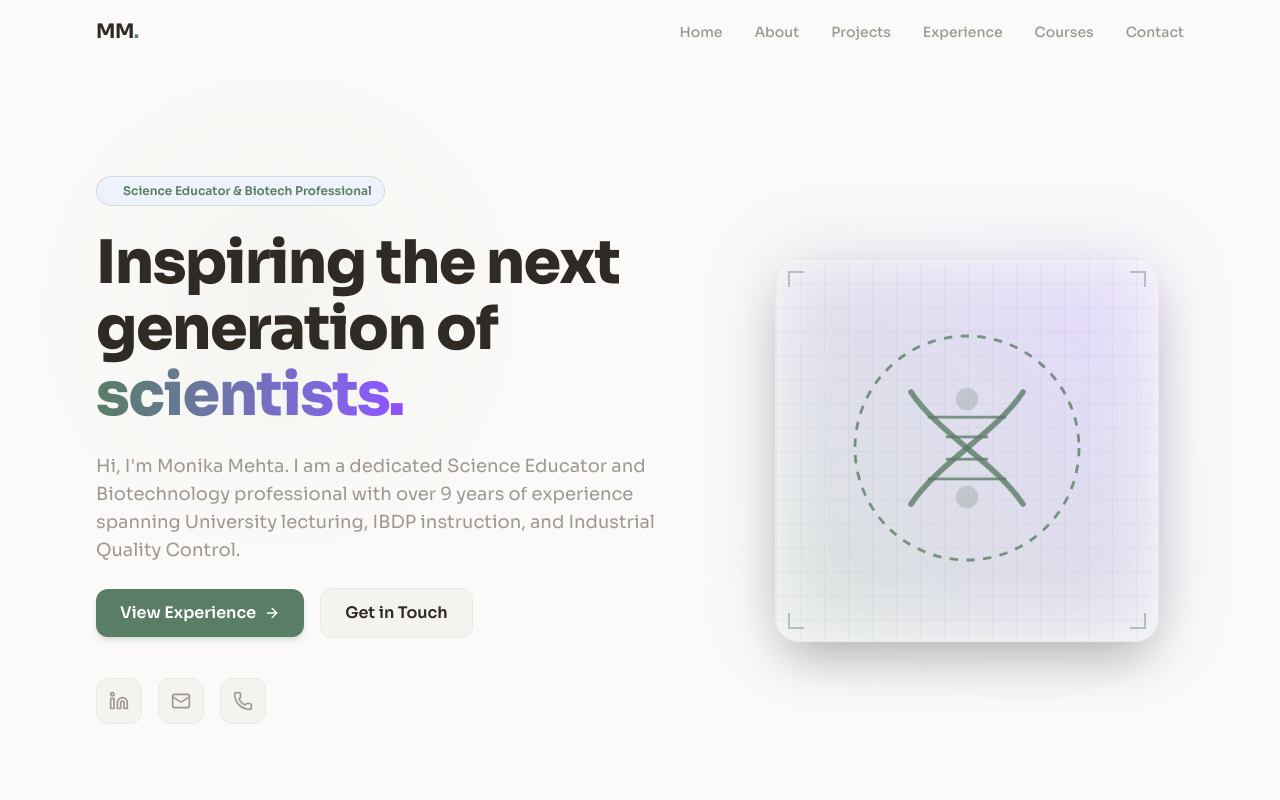
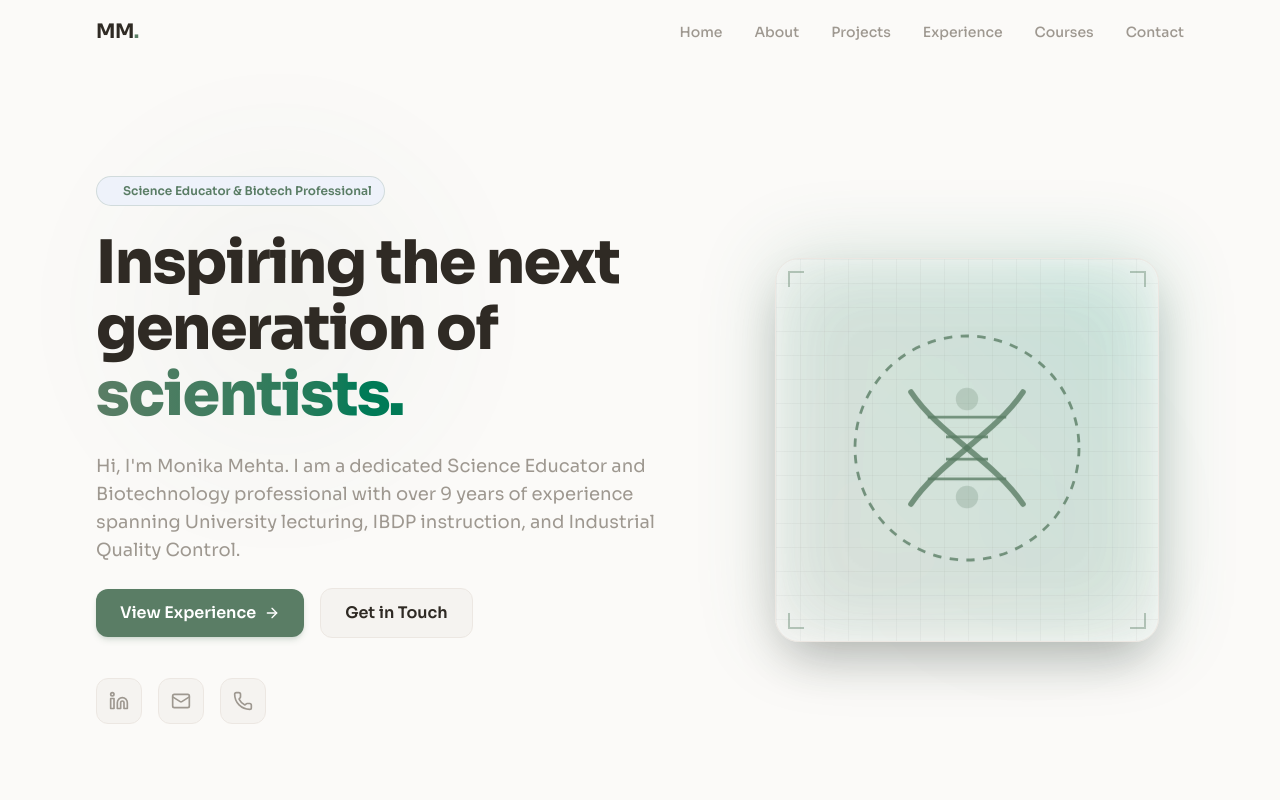
Before and after one commit to monikamehta610/monikamehta, a Next.js app: page / in a window 1280 px wide. Shown: the top 800 px of the page. Built offline with nearby package versions, Linux system fonts and the light colour scheme.

Commit message:
style: replace neon violet gradients with warm green accents in Hero component

```diff
--- a/src/components/Hero.tsx
+++ b/src/components/Hero.tsx
@@ -12,7 +12,7 @@ export default function Hero() {
       {/* Background glowing blobs */}
       <div className="absolute inset-0 z-0 overflow-hidden pointer-events-none">
         <div className="absolute top-[20%] left-[10%] w-[300px] h-[300px] rounded-full bg-primary/20 blur-[80px] animate-pulse-slow" />
-        <div className="absolute bottom-[20%] right-[10%] w-[250px] h-[250px] rounded-full bg-violet-600/10 dark:bg-violet-500/20 blur-[100px] animate-pulse-slow [animation-delay:2s]" />
+        <div className="absolute bottom-[20%] right-[10%] w-[250px] h-[250px] rounded-full bg-emerald-600/10 blur-[100px] animate-pulse-slow [animation-delay:2s]" />
       </div>
 
       <div className="max-w-6xl mx-auto px-4 sm:px-6 lg:px-8 relative z-10 w-full">
@@ -26,7 +26,7 @@ export default function Hero() {
 
             <h1 className="text-4xl sm:text-5xl lg:text-6xl font-extrabold tracking-tight leading-[1.1] text-foreground">
               Inspiring the next <br className="hidden sm:inline" />
-              generation of <span className="text-transparent bg-clip-text bg-gradient-to-r from-primary to-violet-500">scientists.</span>
+              generation of <span className="text-transparent bg-clip-text bg-gradient-to-r from-primary to-emerald-700">scientists.</span>
             </h1>
 
             <p className="text-lg text-muted-foreground max-w-xl">
@@ -82,7 +82,7 @@ export default function Hero() {
           <div className="lg:col-span-5 flex justify-center items-center animate-fade-in-up [animation-delay:0.2s]">
             <div className="relative group w-72 h-72 sm:w-80 sm:h-80 lg:w-96 lg:h-96">
               {/* Outer glowing border */}
-              <div className="absolute inset-0 rounded-3xl bg-gradient-to-tr from-primary to-violet-500 opacity-20 group-hover:opacity-30 blur-2xl transition-all duration-500 animate-float" />
+              <div className="absolute inset-0 rounded-3xl bg-gradient-to-tr from-primary to-emerald-700 opacity-20 group-hover:opacity-30 blur-2xl transition-all duration-500 animate-float" />
 
               {/* Main Container */}
               <div className="relative w-full h-full rounded-3xl border border-border bg-card/40 backdrop-blur-sm p-4 overflow-hidden shadow-2xl flex items-center justify-center">
```
